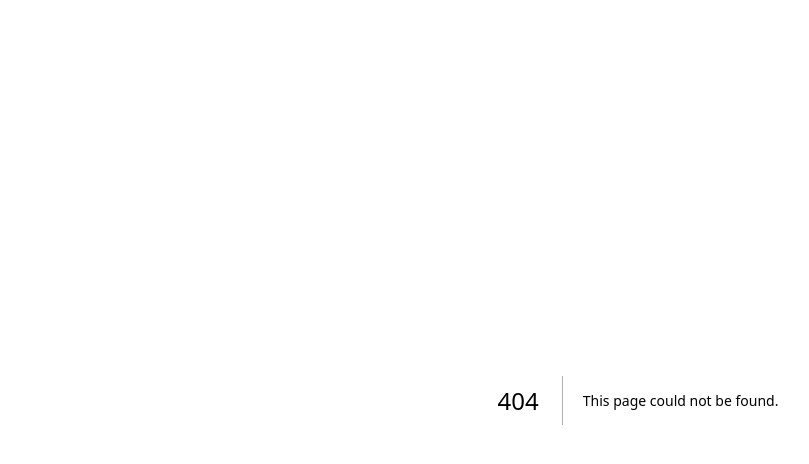
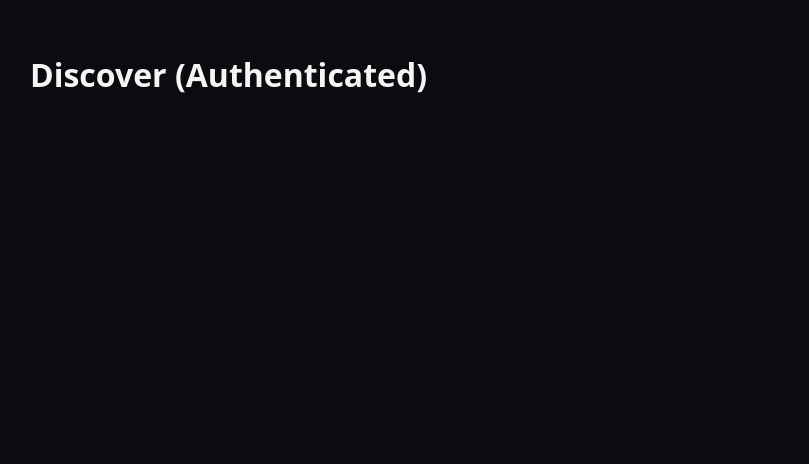
Before and after one commit to FrugalFetishes/frugalfetishes-frontend-next, a Next.js app: page /discover in a window 1280 px wide. Before the commit this address had no page. Shown: the top 464 px of the page, without its empty margins (2-811 px from the left). Built offline with nearby package versions, Linux system fonts and the light colour scheme.

Commit message:
Create page.tsx

```diff
--- /dev/null
+++ b/src/app/discover/page.tsx
@@ -0,0 +1,3 @@
+export default function Discover() {
+  return <h1 style={{ padding: 32 }}>Discover (Authenticated)</h1>;
+}
```
